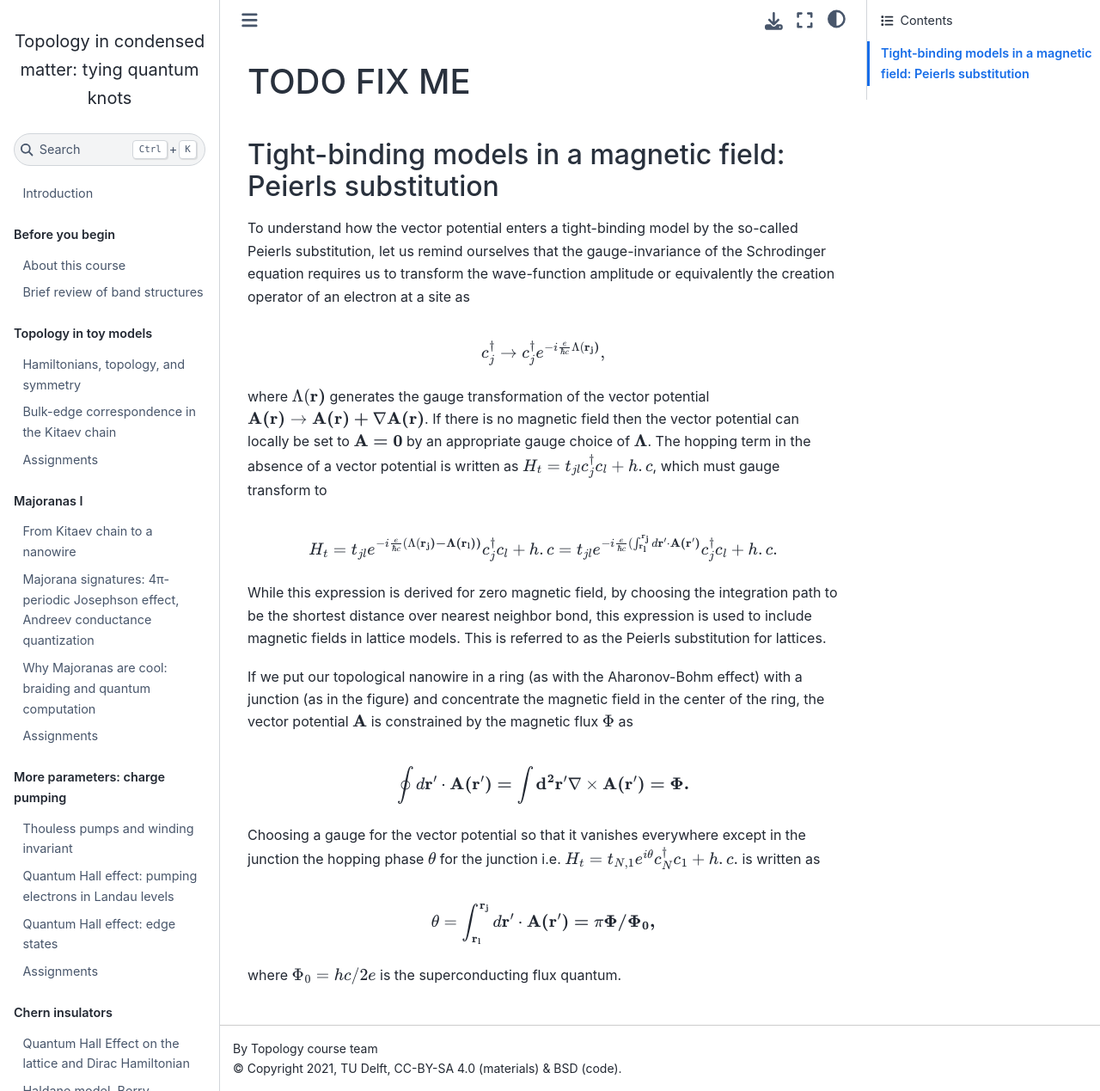
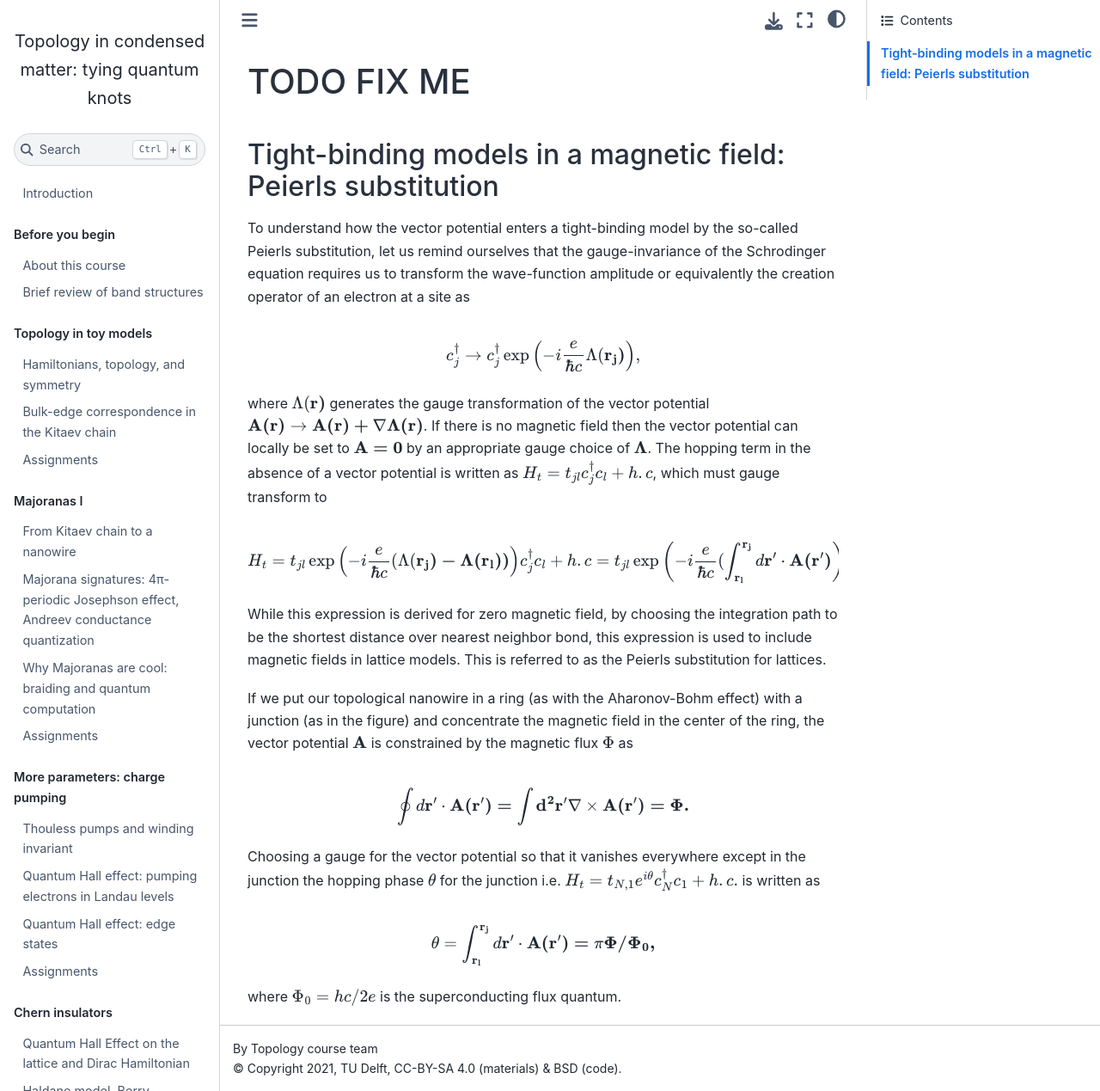
Before and after one commit to topocm/topocm_content, a Jupyter Book: the page built from w2_majorana/Peierls.md, in a window 1280 px wide and 1269 px high. Shown: the whole window at 86% size. Built offline with Jupyter Book 1.0.4 settings and Sphinx 7.4.7 and the Sphinx Book theme 1.1.4, drawn with Linux system fonts in a browser that asks for light colours; a script that is not in the unit is left out; comment, search, counter and statistics services are not loaded.

Commit message:
close #228

```diff
--- a/w2_majorana/Peierls.md
+++ b/w2_majorana/Peierls.md
@@ -24,13 +24,13 @@ kernelspec:
 To understand how the vector potential enters a tight-binding model by the so-called Peierls substitution, let us remind ourselves that the gauge-invariance of the Schrodinger equation requires us to transform the wave-function amplitude or equivalently the creation operator of an electron at a site as
 
 $$
-c_j^\dagger \rightarrow c_j^\dagger e^{-i\frac{e}{\hbar c}\Lambda(\bf r_j)},
+c_j^\dagger \rightarrow c_j^\dagger \exp\left(-i\frac{e}{\hbar c}\Lambda(\bf r_j)\right),
 $$
 
-where $\Lambda(\bf r)$ generates the gauge transformation of the vector potential $\bf A(\bf r)\rightarrow \bf A(\bf r)+\bf\nabla A(\bf r)$. If there is no magnetic field then the vector potential can locally be set to $\bf A=0$ by an appropriate gauge choice of $\bf \Lambda$. The hopping term in the absence of a vector potential is written as $H_t=t_{jl}c_j^\dagger c_l+h.c$, which must gauge transform to
+where $\Lambda(\bf r)$ generates the gauge transformation of the vector potential $\bf A(\bf r)\rightarrow \bf A(\bf r)+\bf\nabla \Lambda(\bf r)$. If there is no magnetic field then the vector potential can locally be set to $\bf A=0$ by an appropriate gauge choice of $\bf \Lambda$. The hopping term in the absence of a vector potential is written as $H_t=t_{jl}c_j^\dagger c_l+h.c$, which must gauge transform to
 
 $$
-H_t=t_{jl} e^{-i\frac{e}{\hbar c}(\Lambda(\bf r_j)-\Lambda(\bf r_l))}c_j^\dagger c_l+h.c=t_{jl} e^{-i\frac{e}{\hbar c}(\int_{\bf r_l}^{\bf r_j} d\bf r'\cdot\bf A(\bf r')}c_j^\dagger c_l+h.c.
+H_t=t_{jl} \exp\left(-i\frac{e}{\hbar c}(\Lambda(\bf r_j)-\Lambda(\bf r_l))\right)c_j^\dagger c_l+h.c=t_{jl} \exp\left(-i\frac{e}{\hbar c}(\int_{\bf r_l}^{\bf r_j} d\bf r'\cdot\bf A(\bf r')\right)c_j^\dagger c_l+h.c.
 $$
 
 While this expression is derived for zero magnetic field, by choosing the integration path to be the shortest distance over nearest neighbor bond, this expression is used to include magnetic fields in lattice models. This is referred to as the Peierls substitution for lattices.
```
